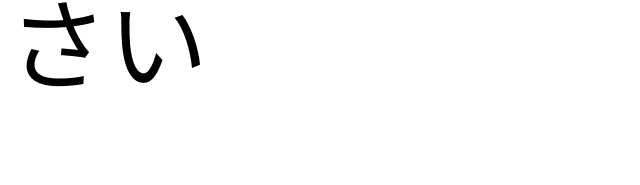
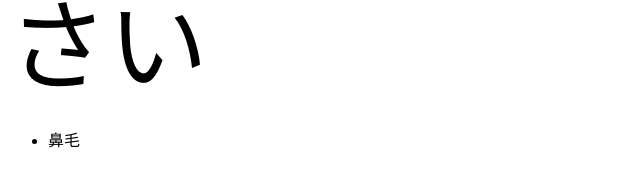
Before and after one commit to Tokol1/null_pointer_exception, a plain HTML site: page index.html in a window 1280 px wide. Shown: the part 187-372 px from the top of the page, 0-640 px from the left. Drawn offline with Linux system fonts and the light colour scheme.

Commit message:
変更n
鼻毛を追加しました。

```diff
--- a/index.html
+++ b/index.html
@@ -8,6 +8,11 @@
 
 <body>
   <div style="font-size: 100px">鼻毛神拳を繰り出してください</div>
+  <nav>
+    <ul>
+      <li>鼻毛</li>
+    </ul>
+  </nav
 </body>
 
 </html>
```
